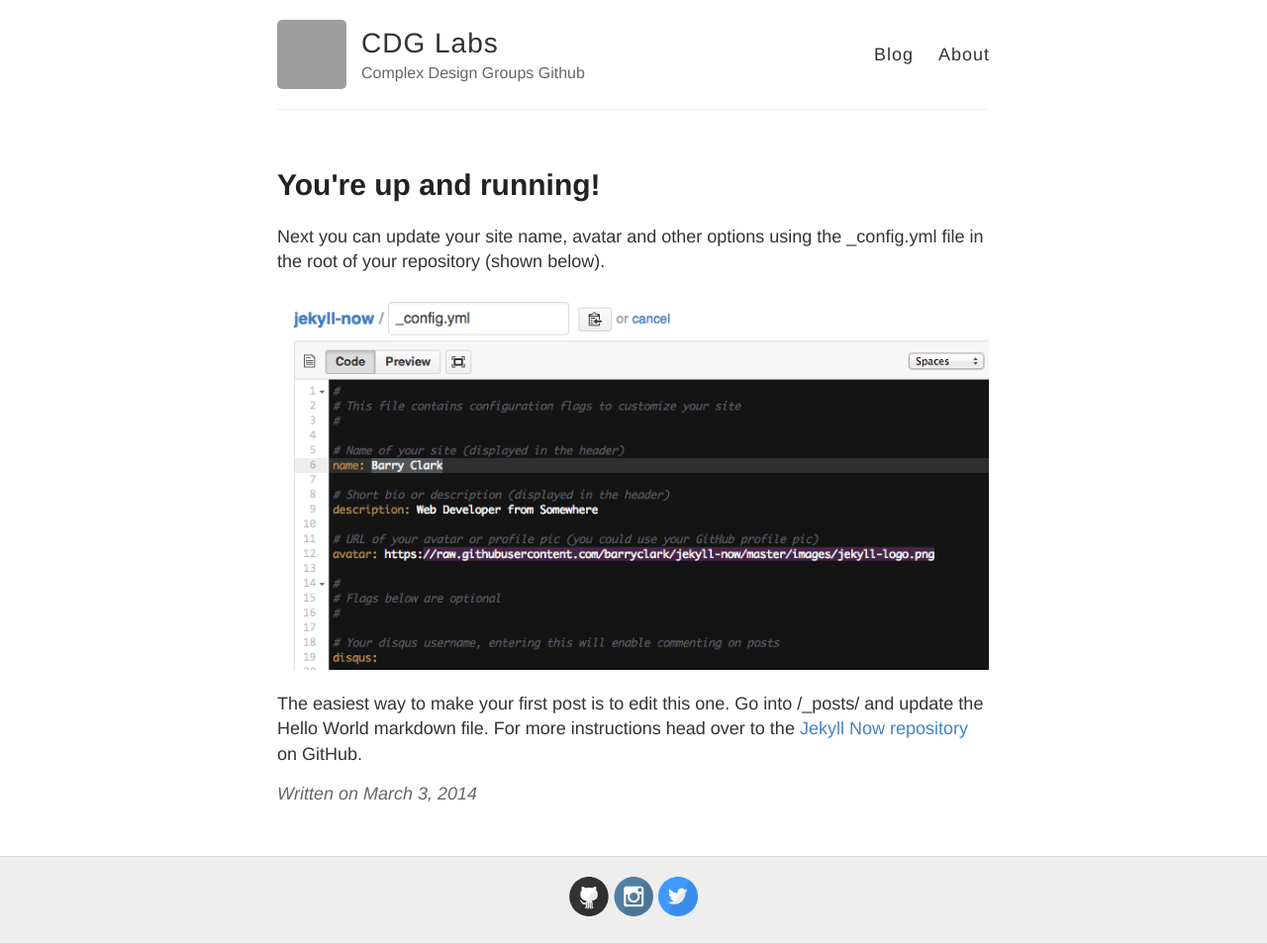
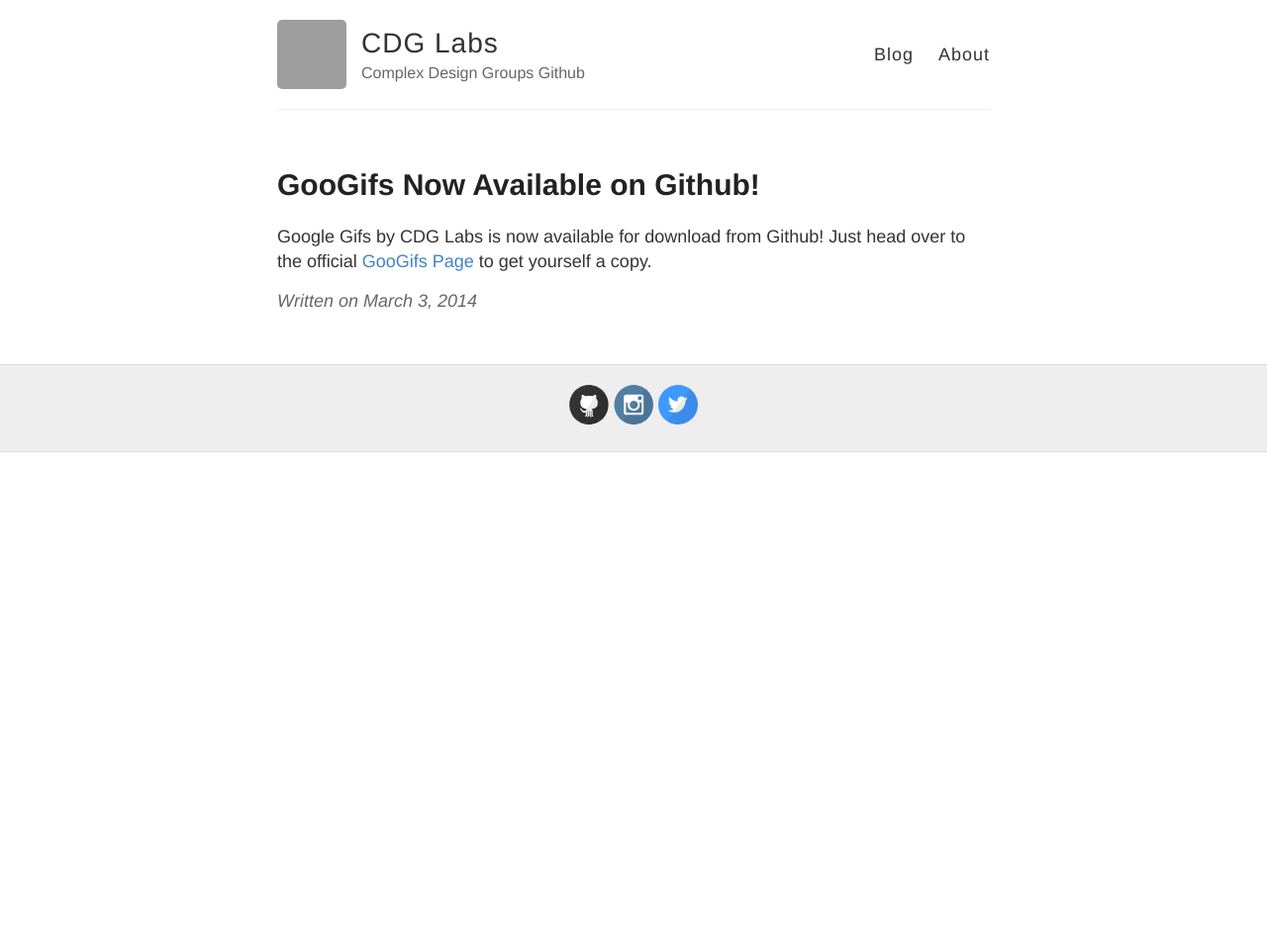
Before and after one commit to cdgco/cdgco.github.io, a Jekyll site: the page built from _posts/2014-3-3-Hello-World.md, in a window 1280 px wide. Shown: the whole page at 99% size. Built offline with Jekyll 4.4.1, drawn with Linux system fonts in a browser that asks for light colours; after the commit the page ends 900 px from its top, so only the background shows below that; grey boxes are pictures that could not be loaded.

Commit message:
Update 2014-3-3-Hello-World.md

```diff
--- a/_posts/2014-3-3-Hello-World.md
+++ b/_posts/2014-3-3-Hello-World.md
@@ -1,10 +1,6 @@
 ---
 layout: post
-title: You're up and running!
+title: GooGifs Now Available on Github!
 ---
 
-Next you can update your site name, avatar and other options using the _config.yml file in the root of your repository (shown below).
-
-![_config.yml]({{ site.baseurl }}/images/config.png)
-
-The easiest way to make your first post is to edit this one. Go into /_posts/ and update the Hello World markdown file. For more instructions head over to the [Jekyll Now repository](https://github.com/barryclark/jekyll-now) on GitHub.
+Google Gifs by CDG Labs is now available for download from Github! Just head over to the official [GooGifs Page](https://cdgco.github.io/googifs) to get yourself a copy.
```
